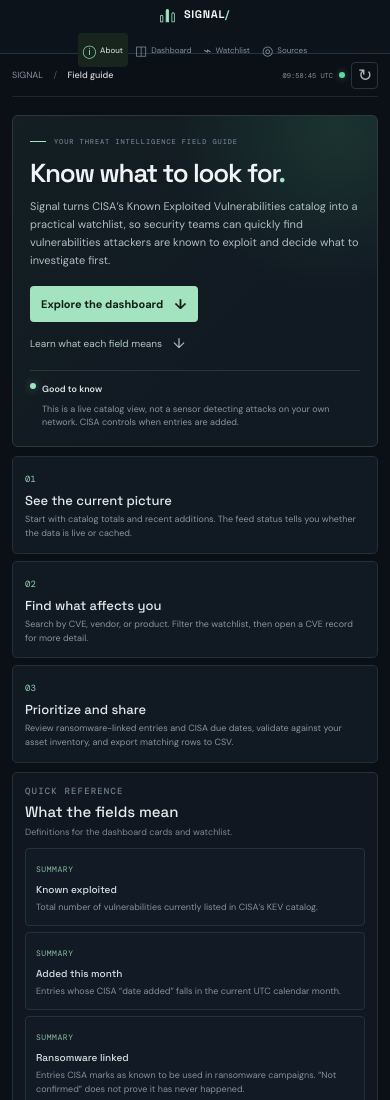
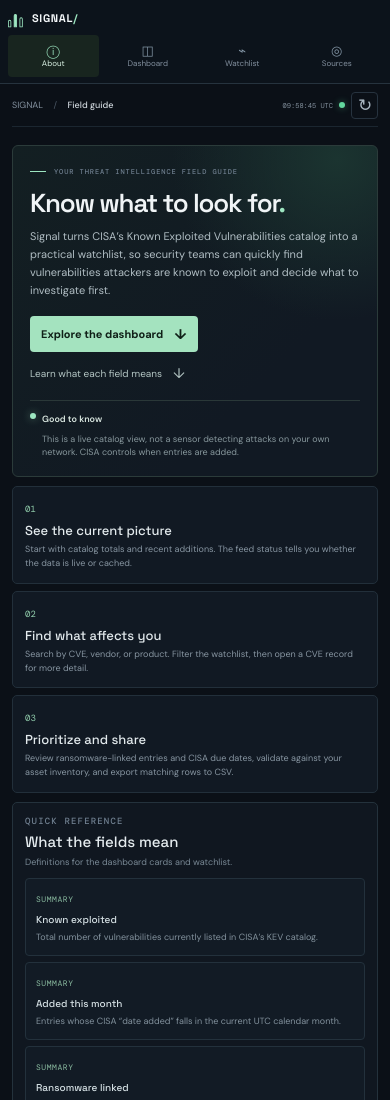
Before and after one commit to Gagan-P9880/Threat_Intel_Dashboard, a plain HTML site: page index.html in a window 390 px wide. Shown: the top 1100 px of the page. Drawn offline with nearby package versions, Linux system fonts and the light colour scheme; no server answers.

Commit message:
Fix mobile navigation overflow

```diff
--- a/styles.css
+++ b/styles.css
@@ -166,4 +166,14 @@
   .field-guide-grid h3{font-size:10px}
   .field-guide-grid p{font-size:9px}
 }
-@media(max-width:360px){.sidebar{gap:5px;padding-inline:5px}.sidebar .brand{font-size:9px;gap:3px}.sidebar .nav-item{padding-inline:3px;font-size:7px;gap:3px}.sidebar .nav-icon{font-size:12px}}
+@media(max-width:580px){
+  html{scroll-padding-top:94px}
+  body{min-width:0;overflow-x:hidden}
+  .sidebar{inset:0 0 auto;width:100%;max-width:100vw;height:calc(84px + env(safe-area-inset-top));padding:calc(5px + env(safe-area-inset-top)) 8px 5px;display:grid;grid-template-columns:minmax(0,1fr);grid-template-rows:25px 42px;align-content:center;gap:4px;overflow:hidden}
+  .sidebar .brand{grid-row:1;justify-self:start;min-width:0;height:25px;font-size:11px;gap:6px;line-height:1}
+  .sidebar nav{grid-row:2;width:100%;min-width:0;height:42px;display:grid;grid-template-columns:repeat(4,minmax(0,1fr));align-items:stretch;justify-content:stretch;gap:4px}
+  .sidebar .nav-item{width:100%;min-width:0;height:42px;padding:3px 1px;display:flex;flex-direction:column;justify-content:center;gap:2px;overflow:hidden;white-space:normal;text-overflow:ellipsis;font-size:8px;line-height:1.1;text-align:center}
+  .sidebar .nav-icon{width:auto;min-width:0;font-size:13px;line-height:1}
+  main{padding-top:calc(84px + env(safe-area-inset-top))}
+}
+@media(max-width:360px){.sidebar{padding-left:5px;padding-right:5px;gap:3px}.sidebar nav{gap:2px}.sidebar .nav-item{font-size:7px}.sidebar .brand{font-size:10px}}
```
